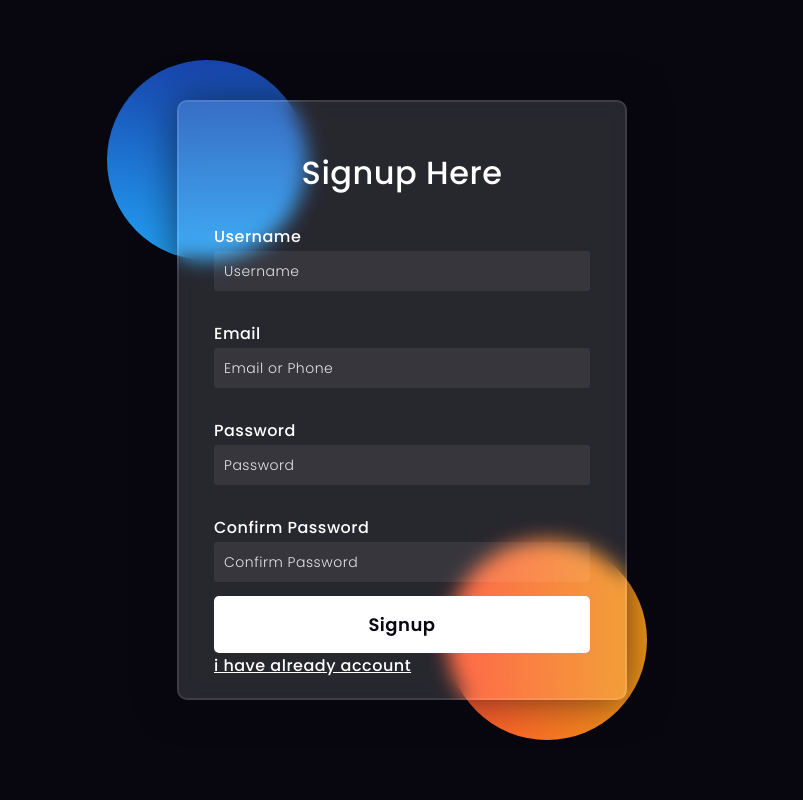
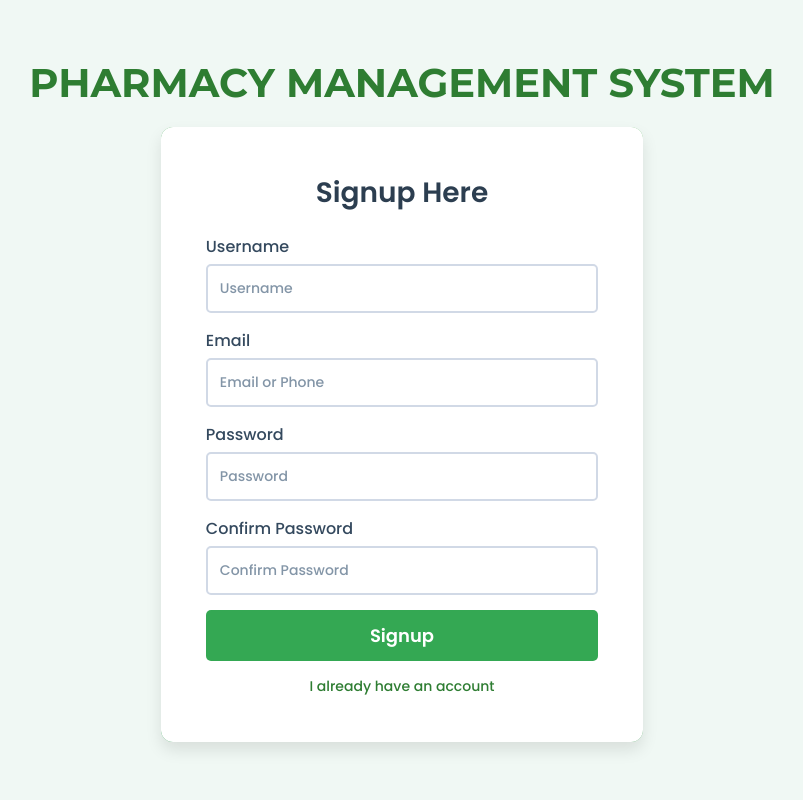
Before and after one commit to tejassonawane09/registration_system, a Django app: page / in a window 1280 px wide. Shown: the whole page, without its empty margins (238-1041 px from the left). Run offline with Django 5.2, Linux system fonts and the light colour scheme.

Commit message:
new theme

```diff
--- a/registration/templates/signup.html
+++ b/registration/templates/signup.html
@@ -1,163 +1,155 @@
 <!DOCTYPE html>
 <html lang="en">
 <head>
-  <!-- Design by foolishdeveloper.com -->
     <title>Signup Page</title>
 
     <link rel="preconnect" href="https://fonts.gstatic.com">
     <link rel="stylesheet" href="https://cdnjs.cloudflare.com/ajax/libs/font-awesome/5.15.4/css/all.min.css">
-    <link href="https://fonts.googleapis.com/css2?family=Poppins:wght@300;500;600&display=swap" rel="stylesheet">
-    <!--Stylesheet-->
-    <style media="screen">
-      *,
-*:before,
-*:after{
+    <link href="https://fonts.googleapis.com/css2?family=Poppins:wght@300;500;600&family=Montserrat:wght@700&display=swap" rel="stylesheet">
+    <style>
+        * {
             padding: 0;
             margin: 0;
             box-sizing: border-box;
+            font-family: 'Poppins', sans-serif;
         }
-body{
-    background-color: #080710;
+        /* Soft Background Color */
+        body {
+            display: flex;
+            flex-direction: column;
+            justify-content: center;
+            align-items: center;
+            height: 100vh;
+            background: #f0f8f4; /* Soft greenish background */
         }
-.background{
-    width: 430px;
-    height: 520px;
-    position: absolute;
-    transform: translate(-50%,-50%);
-    left: 50%;
-    top: 50%;
-}
-.background .shape{
-    height: 200px;
-    width: 200px;
-    position: absolute;
-    border-radius: 50%;
-}
-.shape:first-child{
-    background: linear-gradient(
-        #1845ad,
-        #23a2f6
-    );
-    left: -80px;
-    top: -80px;
-}
-.shape:last-child{
-    background: linear-gradient(
-        to right,
-        #ff512f,
-        #f09819
-    );
-    right: -30px;
-    bottom: -80px;
-}
-form{
-    height: 600px;
-    width: 450px;
-    background-color: rgba(255,255,255,0.13);
-    position: absolute;
-    transform: translate(-50%,-50%);
-    top: 50%;
-    left: 50%;
-    border-radius: 10px;
-    backdrop-filter: blur(10px);
-    border: 2px solid rgba(255,255,255,0.1);
-    box-shadow: 0 0 40px rgba(8,7,16,0.6);
-    padding: 50px 35px;
-}
-form *{
-    font-family: 'Poppins',sans-serif;
-    color: #ffffff;
-    letter-spacing: 0.5px;
-    outline: none;
-    border: none;
-}
-form h3{
-    font-size: 32px;
-    font-weight: 500;
-    line-height: 42px;
+        /* Title Styling */
+        .title {
+            font-size: 40px;
+            font-weight: 700;
+            color: #2e7d32; /* Green */
+            font-family: 'Montserrat', sans-serif;
+            margin-bottom: 20px;
+            text-transform: uppercase;
             text-align: center;
         }
-
-label{
+        .form-container {
+            position: relative;
+            background: #ffffff; /* Keep form white */
+            border-radius: 12px;
+            padding: 40px;
+            box-shadow: 0 8px 16px rgba(0, 0, 0, 0.1);
+            animation: fadeIn 0.5s ease-in-out;
+            transition: 0.3s;
+            border: 5px solid transparent;
+        }
+        /* Dynamic Gradient Border */
+        .form-container::before {
+            content: "";
+            position: absolute;
+            top: -5px;
+            left: -5px;
+            right: -5px;
+            bottom: -5px;
+            background: linear-gradient(45deg, #34d399, #34a853, #81c784, #4caf50);
+            background-size: 300% 300%;
+            border-radius: 12px;
+            z-index: -1;
+            animation: borderAnimation 3s infinite linear;
+        }
+        @keyframes borderAnimation {
+            0% { background-position: 0% 50%; }
+            50% { background-position: 100% 50%; }
+            100% { background-position: 0% 50%; }
+        }
+        h3 {
+            text-align: center;
+            font-size: 28px;
+            font-weight: 600;
+            color: #2c3e50;
+            margin-bottom: 20px;
+        }
+        label {
             display: block;
-    margin-top: 30px;
             font-size: 16px;
             font-weight: 500;
+            color: #34495e;
+            margin-bottom: 5px;
         }
-input{
-    display: block;
-    height: 40px;
+        input {
             width: 100%;
-    background-color: rgba(255,255,255,0.07);
-    border-radius: 3px;
-    padding: 0 10px;
-    margin-top: 2px;
+            padding: 12px;
+            border-radius: 5px;
+            border: 2px solid #d1d9e6;
             font-size: 14px;
-    font-weight: 300;
+            background: rgba(255, 255, 255, 0.9);
+            color: #2c3e50;
+            margin-bottom: 15px;
+            transition: 0.3s;
         }
-::placeholder{
-    color: #e5e5e5;
+        input:focus {
+            background: #fff;
+            border-color: #34a853;
+            outline: none;
+            box-shadow: 0 0 5px rgba(52, 152, 219, 0.5);
         }
-button{
-    margin-top: 14px;
+        ::placeholder {
+            color: #8395a7;
+        }
+        button {
             width: 100%;
-    background-color: #ffffff;
-    color: #080710;
-    padding: 15px 0;
+            padding: 12px;
+            border: none;
+            border-radius: 5px;
             font-size: 18px;
             font-weight: 600;
-    border-radius: 5px;
+            background: #34a853;
+            color: white;
             cursor: pointer;
+            transition: 0.3s;
         }
-.social{
-  margin-top: 30px;
-  display: flex;
+        button:hover {
+            background: #2196f3; /* Blue hover effect */
         }
-.social div{
-  background: red;
-  width: 150px;
-  border-radius: 3px;
-  padding: 5px 10px 10px 5px;
-  background-color: rgba(255,255,255,0.27);
-  color: #eaf0fb;
+        a {
+            display: block;
             text-align: center;
+            margin-top: 15px;
+            color: #2e7d32;
+            text-decoration: none;
+            font-size: 14px;
+            transition: 0.3s;
         }
-.social div:hover{
-  background-color: rgba(255,255,255,0.47);
+        a:hover {
+            color: #1c5d27;
         }
-.social .fb{
-  margin-left: 25px;
+        @keyframes fadeIn {
+            from { opacity: 0; transform: translateY(-20px); }
+            to { opacity: 1; transform: translateY(0); }
         }
-.social i{
-  margin-right: 4px;
-}
-
     </style>
 </head>
 <body>
-    <div class="background">
-        <div class="shape"></div>
-        <div class="shape"></div>
-    </div>
-    <form action="" method="post">
+    <div class="title">Pharmacy Management System</div>
+    <div class="form-container">
+        <form method="post">
+            <h3>Signup Here</h3>
             {% csrf_token %}
-        <h3>Signup Here</h3>
 
             <label for="username">Username</label>
-        <input type="text" placeholder="Username" name="username" id="username">
+            <input type="text" placeholder="Username" id="username" name="username">
 
             <label for="email">Email</label>
-        <input type="email" placeholder="Email or Phone" name="email" id="email">
+            <input type="email" placeholder="Email or Phone" id="email" name="email">
 
             <label for="password1">Password</label>
             <input type="password" placeholder="Password" id="password1" name="password1">
 
-
             <label for="password2">Confirm Password</label>
             <input type="password" placeholder="Confirm Password" id="password2" name="password2">
+
             <button type="submit">Signup</button>
-
-        <a href="{% url 'login' %}" >i have already account</a>
+            <a href="{% url 'login' %}">I already have an account</a>
         </form>
+    </div>
 </body>
 </html>
```
Also changed, not shown: registration/templates/login.html (+100 -113 lines), registration/db.sqlite3. Lines whose indentation alone changed are shown as unchanged.
